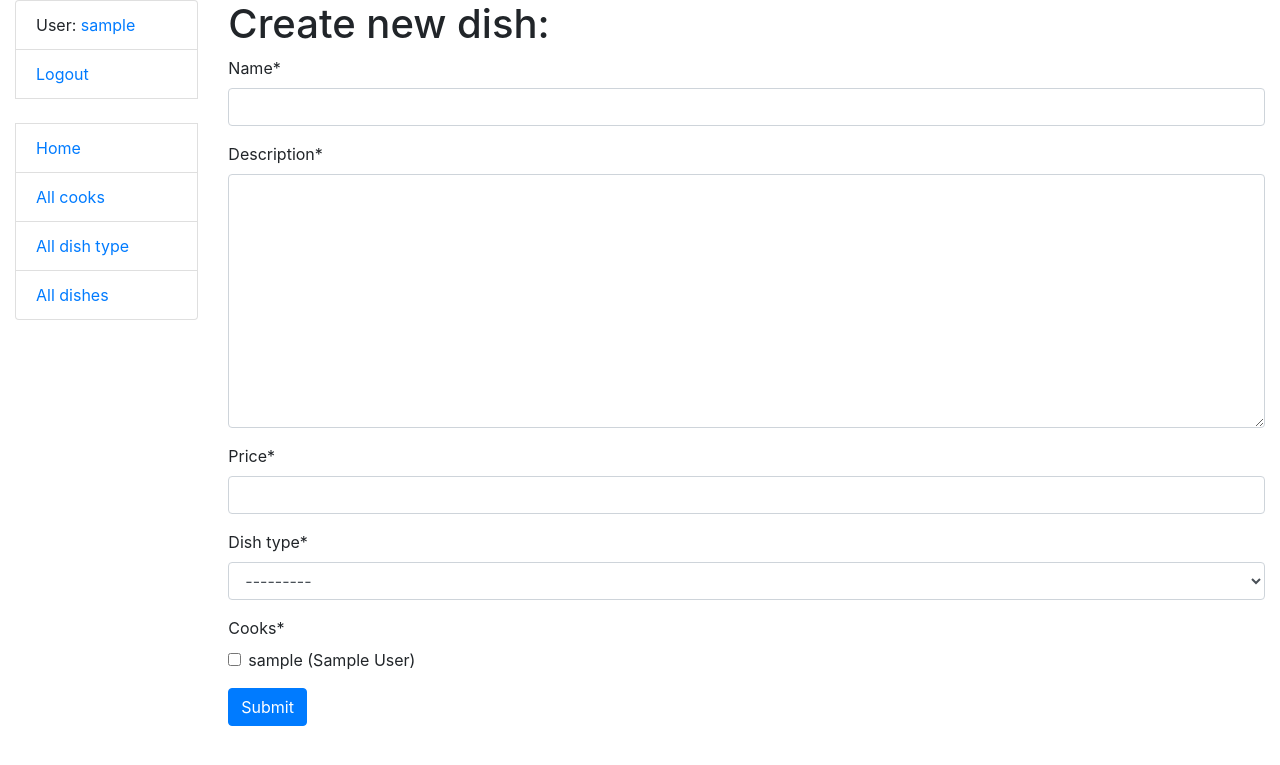
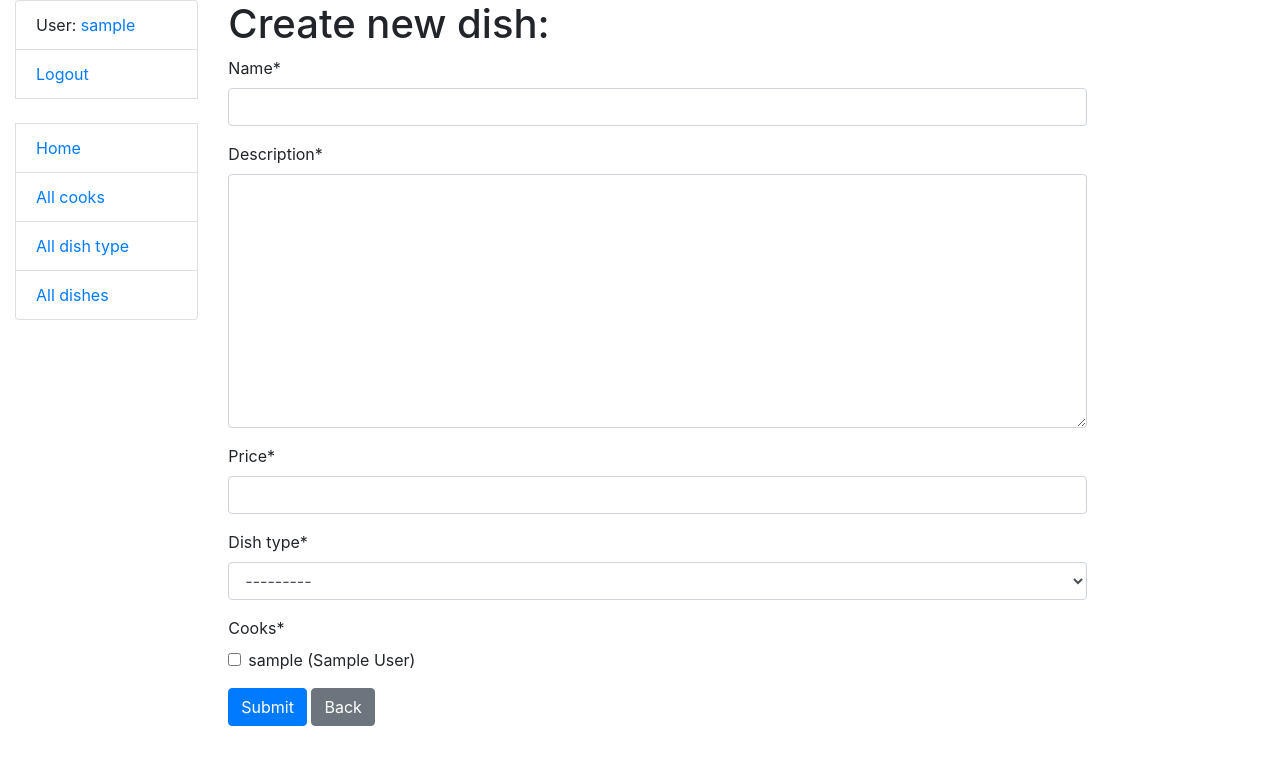
Before and after one commit to IhorVoskoboinikov/restaurant-kitchen-service, a Django app: page /dishes/create/ in a window 1280 px wide. Shown: the top 765 px of the page. Run offline with Django 4.2, Linux system fonts and the light colour scheme; the visitor is signed in with stand-in values (Sample User, id 1); data comes from the database, SQL or seed files in the repository; data that the repository does not hold is empty; some libraries are stand-ins or nearby versions.

Commit message:
added "Back" button if object: kitchen:dish-detail kitchen:dish-list'

```diff
--- a/templates/kitchen/dish_form.html
+++ b/templates/kitchen/dish_form.html
@@ -3,10 +3,23 @@
 
 {% block content %}
   <h1>{{ object|yesno:"Update,Create" }} new dish:</h1>
-  <form action="" method="post" novalidate>
-    {% csrf_token %}
-    {{ form|crispy }}
+  <div class="row">
+    <div class="col-md-10">
+      <form action="" method="post" novalidate>
+        {% csrf_token %}
+        {{ form|crispy }}
 
-    <input type="submit" value="Submit" class="btn btn-primary">
-  </form>
+        <input type="submit" value="Submit" class="btn btn-primary">
+        {% if object %}
+          <a href="{% url 'kitchen:dish-detail' pk=dish.id %}" class="btn btn-secondary">
+            Back
+          </a>
+        {% else %}
+          <a href="{% url 'kitchen:dish-list' %}" class="btn btn-secondary">
+            Back
+          </a>
+        {% endif %}
+      </form>
+    </div>
+  </div>
 {% endblock %}
```
